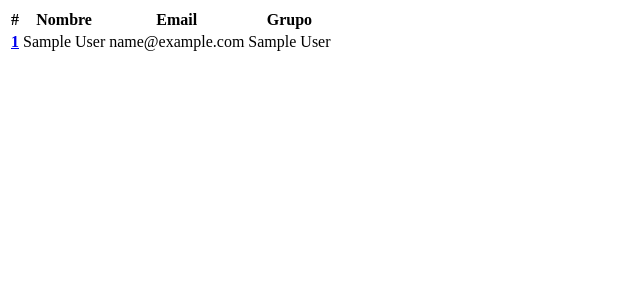
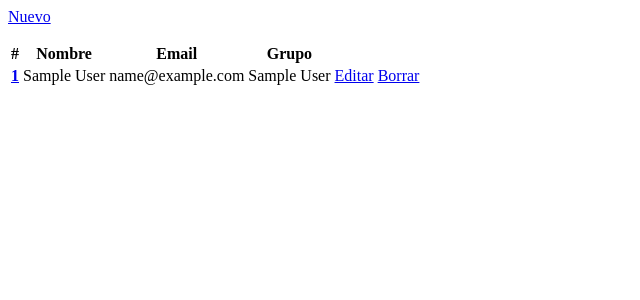
Before and after one commit to rmoscuba/estudiantes, a Django app: page /estudiantes/ in a window 1280 px wide. Shown: the top 300 px of the page, without its empty margins (0-640 px from the left). Run offline with Django 3.2, Linux system fonts and the light colour scheme; tables that the repository leaves empty hold one stand-in row (values such as "Sample post").

Commit message:
Enlaces a vistas CRUD Estuadiante

```diff
--- a/studentscrud/templates/studentscrud/estudiantes.html
+++ b/studentscrud/templates/studentscrud/estudiantes.html
@@ -7,8 +7,10 @@
             <th scope="col">Nombre</th>
             <th scope="col">Email</th>
             <th scope="col">Grupo</th>
+            <th colspan="2" scope="col"></th>
           </tr>
         </thead>
+        <p><a href="{% url 'studentscrud:estudiante-nuevo' %}">Nuevo</a></p>
         <tbody>
           {% for estudiante in lista_de_estudiantes %}
           <tr>
@@ -16,6 +18,8 @@
             <td>{{ estudiante.nombre }}</td>
             <td>{{ estudiante.email }}</td>
             <td>{{ estudiante.grupo }}</td>
+            <td><a href="{% url 'studentscrud:estudiante-editar' estudiante.id %}">Editar</a></td>
+            <td><a href="{% url 'studentscrud:estudiante-borrar' estudiante.id %}">Borrar</a></td>
           </tr>
           {% endfor %}
         </tbody>
```
